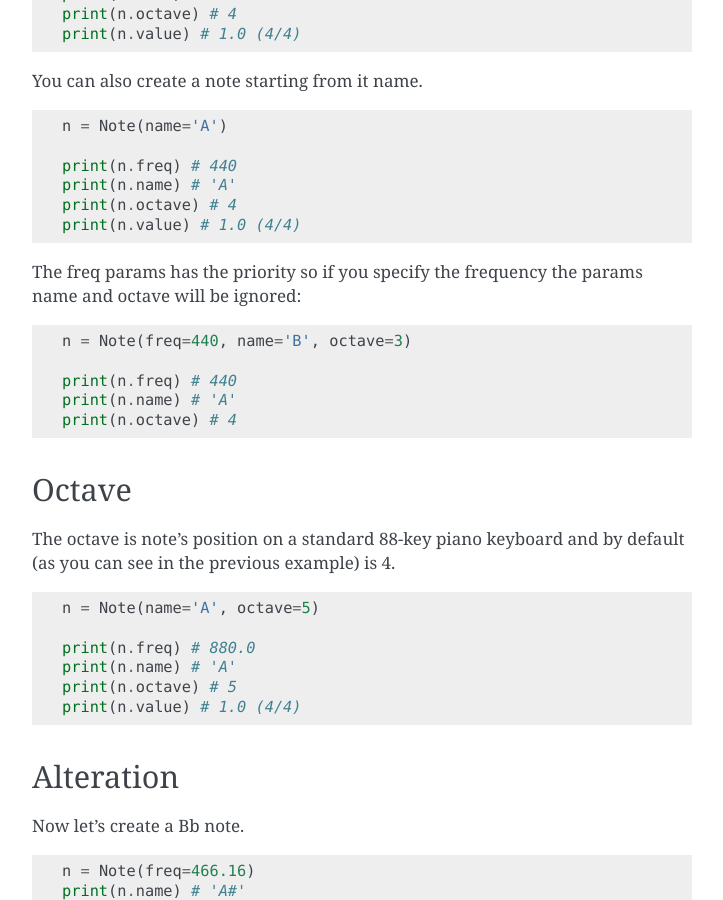
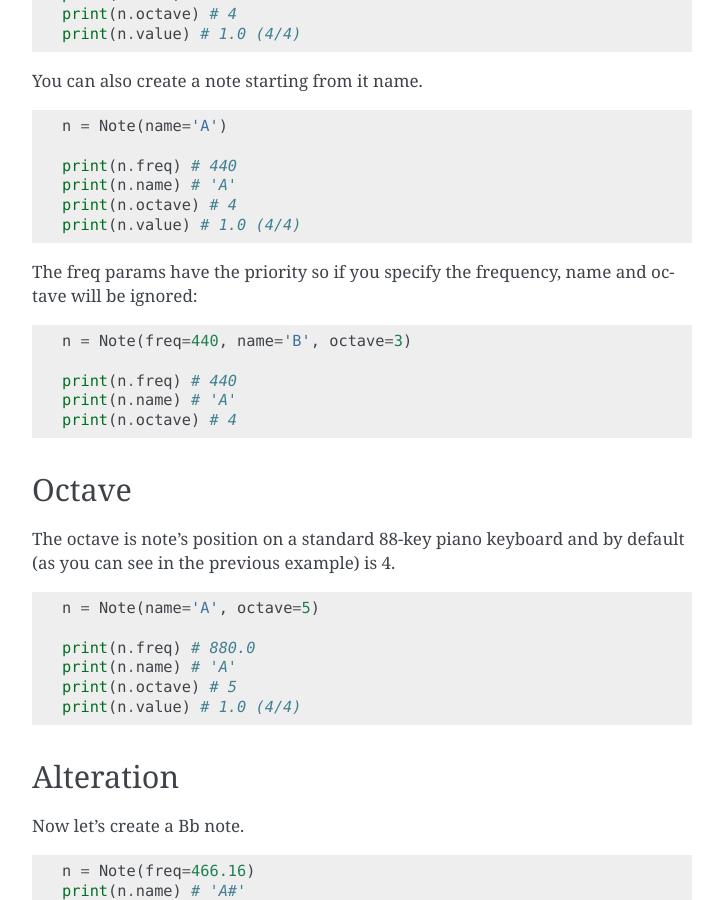
Before and after one commit to iskyd/babs, a Sphinx documentation site: the page built from docs/note.rst, in a window 1280 px wide and 900 px high, scrolled down 542 px. Shown: the whole window, without its empty margins (388-1111 px from the left). Built offline with Sphinx 7.4.7, drawn with Linux system fonts in a browser that asks for light colours.

Commit message:
fix typo in doc

```diff
--- a/docs/note.rst
+++ b/docs/note.rst
@@ -41,7 +41,7 @@ You can also create a note starting from it name.
     print(n.octave) # 4
     print(n.value) # 1.0 (4/4)
 
-The freq params has the priority so if you specify the frequency the params name and octave will be ignored:
+The freq params have the priority so if you specify the frequency, name and octave will be ignored:
 
 .. code-block:: python
 
@@ -182,7 +182,7 @@ Remember that 0 is a valid value so the following will works:
     print(n.name) # 'Bb'
     print(n.octave) # 4
 
-Consider that we can obtain the same result in this *recommended* way without using the pitch shift function:
+Consider that we can obtain the same result in this **recommended** way without using the pitch shift function:
 
 .. code-block:: python
 
```
